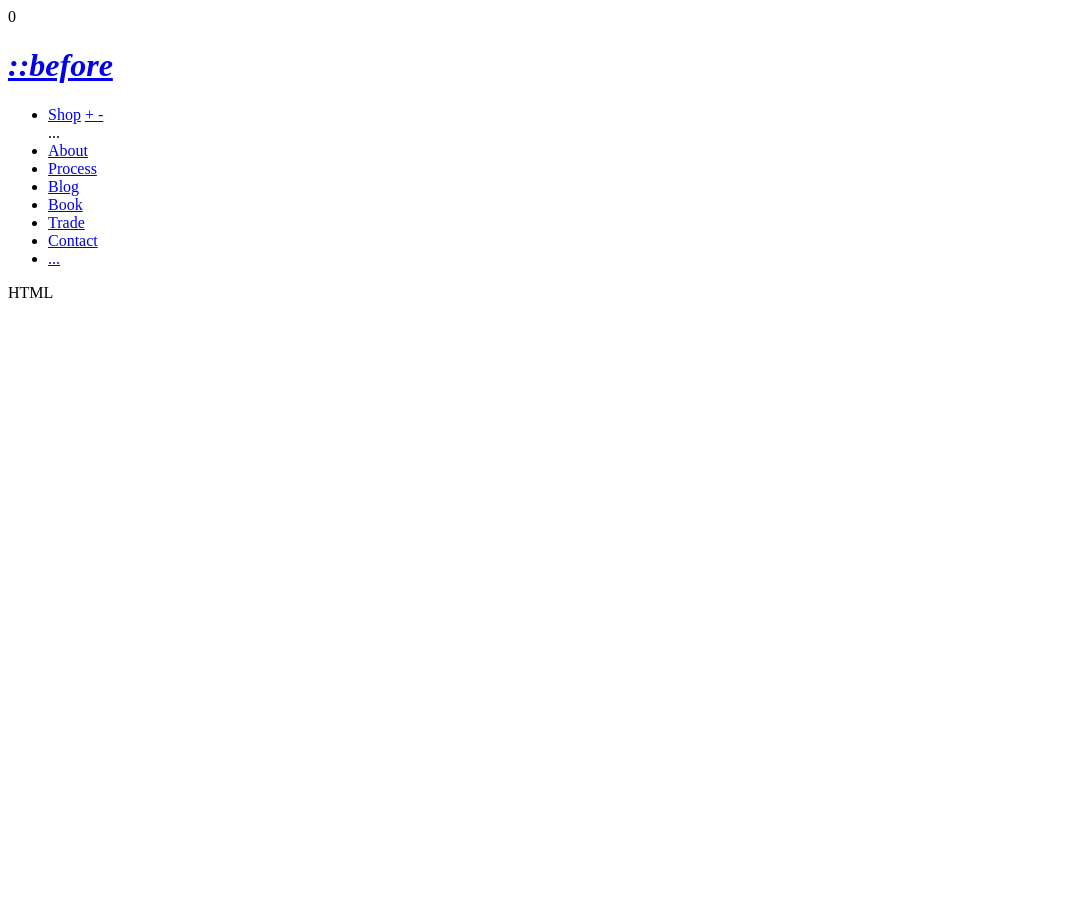
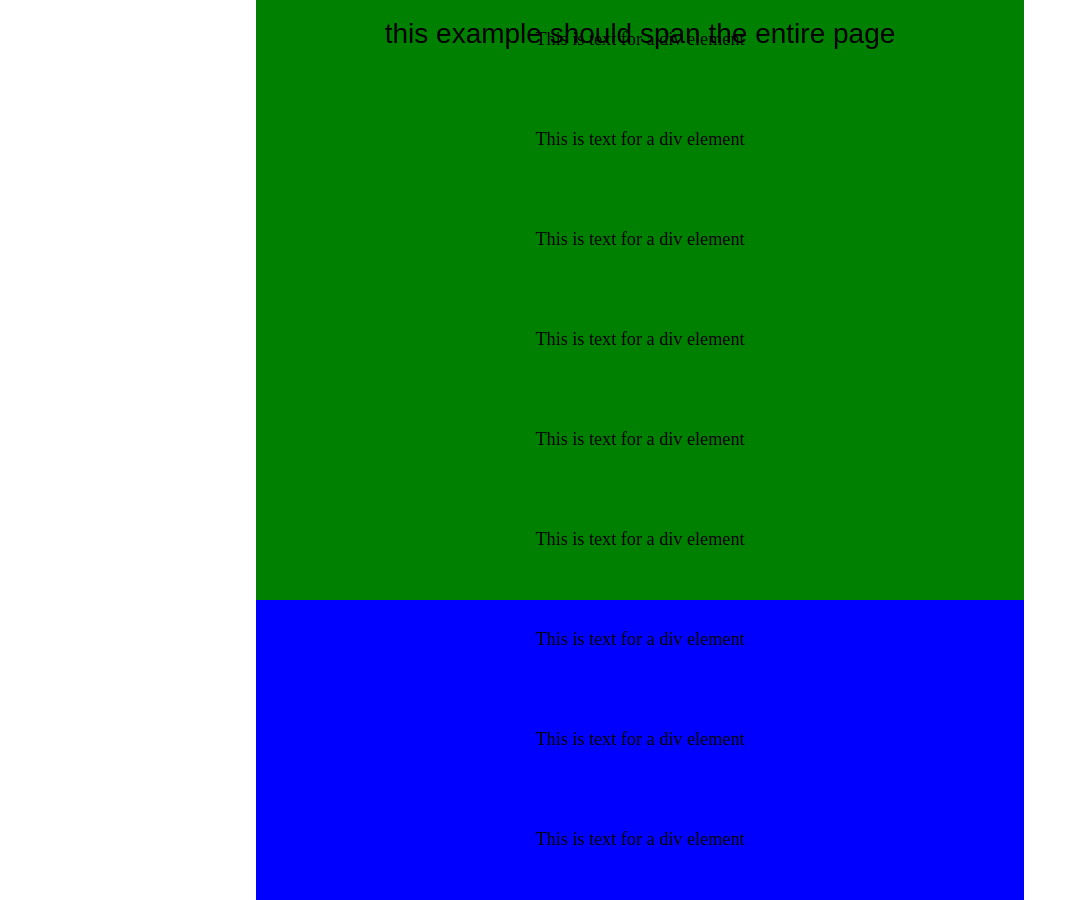
Before and after one commit to DennyJS77/Assignments, a plain HTML site: page index.html in a window 1280 px wide. Shown: the whole page, without its empty margins (0-1079 px from the left). Before the commit the page ends 800 px from the top, so only its background shows below. Drawn offline with Linux system fonts and the light colour scheme; files that its build step writes are made by us from their sources.

Commit message:
CSS Checkpoint 9
Checkpoint assignment

```diff
--- a/index.html
+++ b/index.html
@@ -3,61 +3,41 @@
   <head>
     <meta charset="utf-8">
     <title></title>
+    <link rel="stylesheet" href="css/reset.css">
+    <link rel="stylesheet" href="css/style.css">
   </head>
   <body>
-    <div class = "nav--desktop">
-      <div class = "mobile wrapper">
-        <div class = "header-cart_wrapperhidden-lg">
-          <a href="/cart" class- "CartToggle header-cart">
-            <i class ="icon icon-ra_bag"></i>
-          </a>
-          <span class ="header-cart_bubble cartCount has-items cartCount-updater hidden-count">0</span>
-        </div>
-        <div class="logo-wrapper">
-          <h1 class="h4 header-logo" itemscope itemtype="http://scherma.org/Organization">
-            <a href="L" itemprop="url">
-              <i class="icon icon-ra_primary-logo">
-                ::before  <!--I don't know what this means-->
-              </i>
-            </a>
-          </hi>
-        </div>
-        <a href class="menuToggle header-hamburger"><a>
+    <nav>
+      <h1 class="example">this example should span the entire page</h1>
+    </nav>
+    <section>
+      <div class="element">
+        <h3>This is text for a div element</h3>
       </div>
-        <div class="header-menu navwrapper">
-          <ul class="main-menu accessabileNav">
-            <li class="grandparent kids-4">
-              <a href ="#" class-"nav-link" id="Shop">Shop</a>
-              <a href ="#" class-"nav-carat">
-                <span class-"plus">+</span>
-                <span class-"minus">-</span>
-              </a>
-              <div class="main-menu-dropdown">...</div> <!--what do the ... mean?-->
-            </li>
-            <li class="child kids-0">
-              <a href="/pages/about-us" class"nav-link" id="About">About</a>
-            </li>
-            <li class="child kids-0">
-              <a href="/pages/process" class"nav-link" id="Process">Process</a>
-            </li>
-            <li class="child kids-0">
-              <a href="/blogs/from-the-studio" class"nav-link" id="Blog">Blog</a>
-            </li>
-            <li class="child kids-0">
-              <a href="/pages/book" class"nav-link" id="Book">Book</a>
-            </li>
-            <li class="child kids-0">
-              <a href="/pages/trade" class"nav-link" id="Trade">Trade</a>
-            </li>
-            <li class="child kids-0">
-              <a href="/pages/contact" class"nav-link" id="Contact">Contact</a>
-            </li>
-            <li class="cart-text-link">
-              <a href="/cart" class"CartToggle">...</a> <!--what do the ... mean?-->
-            </li>
-          </ul>
-        </div>
+      <div class="element">
+        <h3>This is text for a div element</h3>
       </div>
-    </body>
+      <div class="element">
+        <h3>This is text for a div element</h3>
+      </div>
+      <div class="element">
+        <h3>This is text for a div element</h3>
+      </div>
+      <div class="element">
+        <h3>This is text for a div element</h3>
+      </div>
+      <div class="element">
+        <h3>This is text for a div element</h3>
+      </div>
+      <div class="element">
+        <h3>This is text for a div element</h3>
+      </div>
+      <div class="element">
+        <h3>This is text for a div element</h3>
+      </div>
+      <div class="element">
+        <h3>This is text for a div element</h3>
+      </div>
+    </section>
+  </body>
 </html>
- HTML
--- /dev/null
+++ b/reset.css
@@ -0,0 +1,47 @@
+/* http://meyerweb.com/eric/tools/css/reset/
+   v2.0 | 20110126
+   License: none (public domain)
+*/
+html, body, div, span, applet, object, iframe,
+h1, h2, h3, h4, h5, h6, p, blockquote, pre,
+a, abbr, acronym, address, big, cite, code,
+del, dfn, em, img, ins, kbd, q, s, samp,
+small, strike, strong, sub, sup, tt, var,
+b, u, i, center,
+dl, dt, dd, ol, ul, li,
+fieldset, form, label, legend,
+table, caption, tbody, tfoot, thead, tr, th, td,
+article, aside, canvas, details, embed,
+figure, figcaption, footer, header, hgroup,
+menu, nav, output, ruby, section, summary,
+time, mark, audio, video {
+	margin: 0;
+	padding: 0;
+	border: 0;
+	font-size: 100%;
+	font: inherit;
+	vertical-align: baseline;
+}
+/* HTML5 display-role reset for older browsers */
+article, aside, details, figcaption, figure,
+footer, header, hgroup, menu, nav, section {
+	display: block;
+}
+body {
+	line-height: 1;
+}
+ol, ul {
+	list-style: none;
+}
+blockquote, q {
+	quotes: none;
+}
+blockquote:before, blockquote:after,
+q:before, q:after {
+	content: '';
+	content: none;
+}
+table {
+	border-collapse: collapse;
+	border-spacing: 0;
+}
--- /dev/null
+++ b/style.css
@@ -0,0 +1,46 @@
+/*text size*/
+body{
+  font-size: 14px;
+}
+
+/*navigation bar*/
+nav {
+  background color: yellow;
+  height: 100px;
+  margin-top: -10px;
+  position: fixed;
+  width: 100%;
+}
+
+/* group of articles around a theme*/
+section {
+  margin: 0 auto;
+  width: 60%;
+}
+
+/* header */
+h1 {
+  font-family: sans-serif;
+  font-size: 2em;
+}
+
+.example, h3 {
+  padding-top: 30px;
+  text-align: center;
+}
+
+h3 {
+  font-size: 1.3em;
+}
+
+.element {
+  background-color: green;
+  height: 100px;
+  margin 10px 0;
+  width: 100%;
+}
+
+/* new background color per assignment */
+.element:nth-child(7), :nth-child(8), :nth-child(9) {
+  background-color: blue;
+}
```
